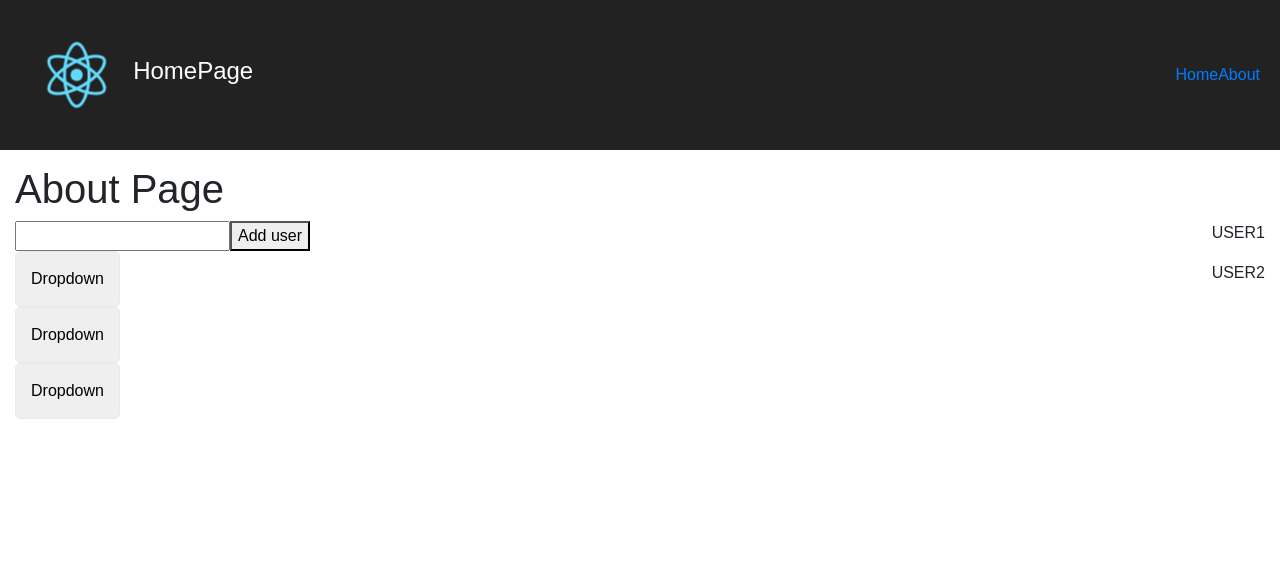
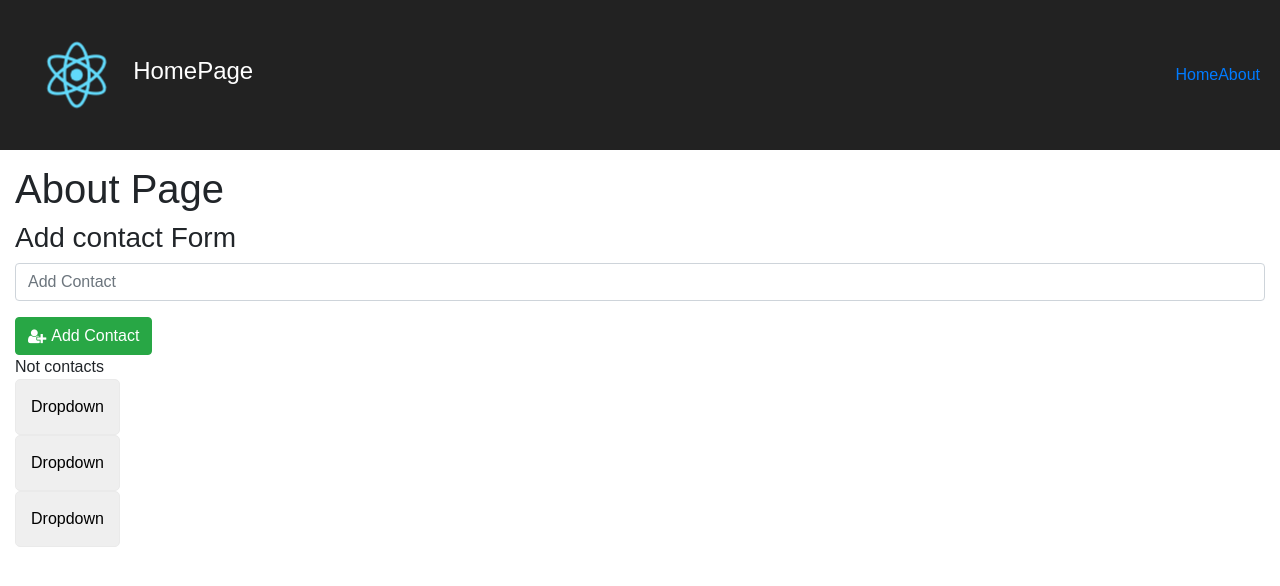
Before and after one commit to skoval-a/test-react-app, a React (Create React App) app: page /about in a window 1280 px wide. Shown: the top 586 px of the page. Built offline with nearby package versions, Linux system fonts and the light colour scheme.

Commit message:
add remove users

```diff
--- /dev/null
+++ b/src/Store/configureStore.js
@@ -0,0 +1,6 @@
+import { createStore } from 'redux';
+import rootReducer from '../reducers';
+
+export default function configureStore(initialState) {
+  return createStore(rootReducer, initialState);
+}
--- /dev/null
+++ b/src/actions/ActionTypes.js
@@ -0,0 +1,3 @@
+export const GET_ALL_CONTACTS = 'GET_ALL_CONTACTS';
+export const ADD_CONTACTS = 'ADD_CONTACTS';
+export const DELETE_CONTACT = 'DELETE_CONTACT';
--- /dev/null
+++ b/src/actions/contactAction.js
@@ -0,0 +1,15 @@
+import * as actionTypes from './ActionTypes';
+
+export const createContact = (contact) => {
+  return {
+    type: actionTypes.ADD_CONTACTS,
+    contact: contact,
+  }
+}
+
+export const deleteContact = (id) => {
+  return {
+    type: actionTypes.DELETE_CONTACT,
+    id: id,
+  }
+}
--- a/src/assets/style/App.css
+++ b/src/assets/style/App.css
@@ -66,6 +66,13 @@
       .home__wrapUsers .usersList__head .avatar {
         width: 100px;
         flex: inherit !important; }
+
+.btn-success {
+  display: flex;
+  align-items: center; }
+  .btn-success p {
+    margin-left: 5px;
+    margin-bottom: 0; }
 
 .rowSorting {
   display: flex;
@@ -147,6 +154,3 @@
 
 .about {
   padding: 15px; }
-  .about__content {
-    display: flex;
-    justify-content: space-between; }
--- a/src/assets/style/App.scss
+++ b/src/assets/style/App.scss
@@ -85,6 +85,14 @@
         }
       }
     }
+  }
+}
+.btn-success {
+  display: flex;
+  align-items: center;
+  p {
+    margin-left: 5px;
+    margin-bottom: 0;
   }
 }
 .rowSorting {
@@ -184,7 +192,7 @@
 .about {
   padding: 15px;
   &__content {
-    display: flex;
-    justify-content: space-between;
+    //display: flex;
+    //justify-content: space-between;
   }
 }
--- a/src/containers/About/index.js
+++ b/src/containers/About/index.js
@@ -1,5 +1,6 @@
 import React, { Component } from 'react';
 import { connect } from 'react-redux';
+import * as contactAction from '../../actions/contactAction'
 
 import {
   Dropdown,
@@ -22,6 +23,7 @@ class About extends Component {
     super(props);
     this.state = {
       users: listDropdowns,
+      name: '',
     };
   }
 
@@ -34,25 +36,77 @@ class About extends Component {
     });
   }
 
-  addUser = () => {
-    console.log('Add USER click', this.props);
-    this.props.addUser(this.userInput.value);
-    this.userInput.value = '';
+  listView = (contact, index) => {
+    return (
+      <div className='row'>
+        <div className="col-md-10">
+          <p>{contact.name}</p>
+        </div>
+        <div className="col-md-2">
+          <button
+            onClick={() => this.props.deleteContact(index)}
+            className='btn btn-danger'>
+            Remove
+          </button>
+        </div>
+      </div>
+    );
+  }
+
+  handleChange = (e) => {
+    this.setState({
+      name: e.target.value,
+    })
+  }
+
+  handleSubmit = (e) => {
+    e.preventDefault();
+    console.log('aa',e);
+    let contact = {
+      name: this.state.name,
+    }
+    this.setState({
+      name: '',
+    })
+    this.props.createContact(contact);
   }
 
   render() {
-    console.log('-------', this.props.users);
     return (
       <div className='about'>
         <div className="about__header">
           <h1>About Page</h1>
         </div>
         <div className="about__content">
+          <div className="wrapForm">
+            <div className="wrapForm__header">
+              <h3>Add contact Form</h3>
+            </div>
+            <form className='form' onSubmit={this.handleSubmit}>
+              <div className='form-group'>
+                <input
+                  required
+                  type="text"
+                  value={this.state.name}
+                  className='form-control'
+                  placeholder='Add Contact'
+                  onChange={this.handleChange}
+                />
+              </div>
+              <button
+                type="submit"
+                className="btn btn-success">
+                  <i className='fa fa-user-plus'></i>
+                  <p className="btnName">Add Contact</p>
+              </button>
+            </form>
+            {
+              this.props.contacts.length > 0 && this.props.contacts.map((contact, i) =>
+                this.listView(contact, i)
+              ) || <div>Not contacts</div>
+            }
+          </div>
           <div className="wrapDropDown">
-            <input type='text' ref={(input) => {this.userInput = input}} />
-            <button onClick={this.addUser}>
-              Add user
-            </button>
             {
               listDropdowns.map((item, index) => {
                 return (
@@ -66,33 +120,23 @@ class About extends Component {
               })
             }
           </div>
-          <div className="wrapUsers">
-            {
-              this.props.users.map((item, index) => {
-                return (
-                  <p key={index}>{item}</p>
-                );
-              })
-            }
-          </div>
         </div>
       </div>
     );
   }
 }
-// function MapStateToProps(state) {
-//   return {
-//     testStore: state.users,
-//   }
-// }
 
-export default connect(
-  state => ({
-    users: state.users,
-  }),
-  dispatch => ({
-    addUser: (userName) => {
-      dispatch({ type: 'ADD_USER', userName: userName })
-    }
-  })
-)(About);
+const mapStateToProps = (state)=> {
+  return {
+    contacts: state.contacts,
+  }
+}
+
+const mapDispatchToProps = (dispatch) => {
+  return {
+    createContact: contact => dispatch(contactAction.createContact(contact)),
+    deleteContact: index => dispatch(contactAction.deleteContact(index))
+  }
+}
+
+export default connect(mapStateToProps, mapDispatchToProps)(About);
--- a/src/index.js
+++ b/src/index.js
@@ -4,11 +4,9 @@ import './index.css';
 import App from './App';
 import { Provider } from 'react-redux';
 import registerServiceWorker from './registerServiceWorker';
-import { createStore } from 'redux';
-import reducers from './reducers';
+import configureStore from './Store/configureStore';
 
-const store = createStore(reducers, window.__REDUX_DEVTOOLS_EXTENSION__ && window.__REDUX_DEVTOOLS_EXTENSION__()
-);
+const store = configureStore();
 
 ReactDOM.render(
   <Provider store={store}>
--- /dev/null
+++ b/src/reducers/contactReducer.js
@@ -0,0 +1,14 @@
+import * as actionTypes from '../actions/ActionTypes';
+
+export default (state = [], action) => {
+  switch(action.type) {
+    case actionTypes.ADD_CONTACTS:
+      return [
+        ...state,
+        Object.assign({}, action.contact)
+      ]
+    case actionTypes.DELETE_CONTACT:
+      return state.filter((data, i) => i !== action.id);
+    default: return state;
+  }
+}
--- a/src/reducers/index.js
+++ b/src/reducers/index.js
@@ -1,8 +1,6 @@
 import { combineReducers } from 'redux';
-import users from './users';
-import userFriends from './userFriends';
+import contacts from './contactReducer';
 
 export default combineReducers({
-  users,
-  userFriends,
+ contacts: contacts,
 });
--- a/src/reducers/userFriends.js
+++ /dev/null
@@ -1,16 +0,0 @@
-const INITIAL_STATE = [
-  'This is User friend!',
-  'This is two User friend!',
-];
-
-export default function userFriends(state = INITIAL_STATE, action ) {
-  switch (action.type) {
-    case 'ADD_FRIEND_USER': {
-      return state;
-    }
-    case 'DELETE_FRIEND_USER': {
-      return state;
-    }
-    default: return state;
-  }
-}
--- a/src/reducers/users.js
+++ /dev/null
@@ -1,19 +0,0 @@
-const INITIAL_STATE = [
-  'USER1',
-  'USER2',
-];
-
-export default function users(state = INITIAL_STATE, action ) {
-  switch (action.type) {
-    case 'ADD_USER': {
-      return [
-        ...state,
-        action.userName,
-      ];
-    }
-    case 'DELETE_USER': {
-      return state;
-    }
-    default: return state;
-  }
-}
```
Also changed, not shown: 1 other file (tests, documents, lock files or other folders).
